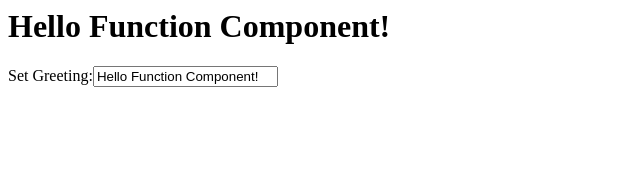
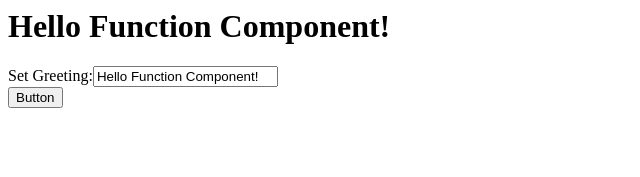
Before and after one commit to bright0220/react-ts-pxzk18, a React (Create React App) app: page / in a window 1280 px wide. Shown: the top 177 px of the page, without its empty margins (0-640 px from the left). Built offline with nearby package versions, Linux system fonts and the light colour scheme.

Commit message:
1 file modified, 1 added

```diff
--- /dev/null
+++ b/Override.tsx
@@ -0,0 +1,19 @@
+import * as React from 'react';
+
+const Override = () => {
+  const sayHello = () => console.log('Hello');
+
+  return <Button handleClick={sayHello} />;
+};
+
+const Button = ({ handleClick }) => (
+  <button type="button" onClick={handleClick}>
+    Button
+  </button>
+);
+
+Button.defaultProps = {
+  handleClick: () => console.log('Default'),
+};
+
+export default Override;
--- a/index.tsx
+++ b/index.tsx
@@ -3,6 +3,7 @@ import { StrictMode } from 'react';
 import { createRoot } from 'react-dom/client';
 
 import App from './App';
+import Override from './Override';
 
 const rootElement = document.getElementById('root');
 const root = createRoot(rootElement);
@@ -10,5 +11,6 @@ const root = createRoot(rootElement);
 root.render(
   <StrictMode>
     <App />
+    <Override />
   </StrictMode>
 );
```
